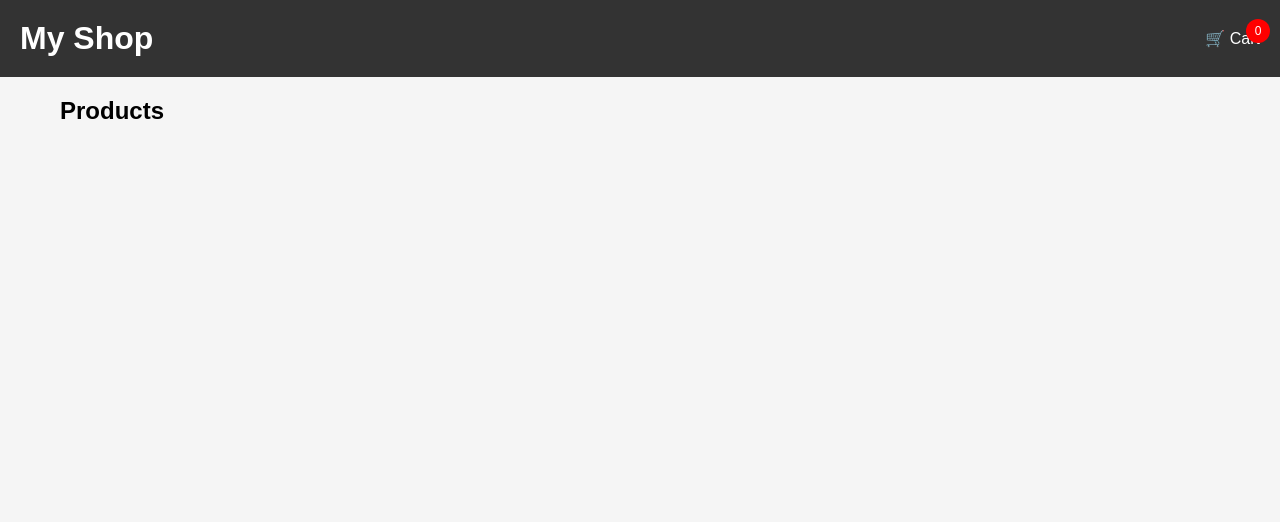
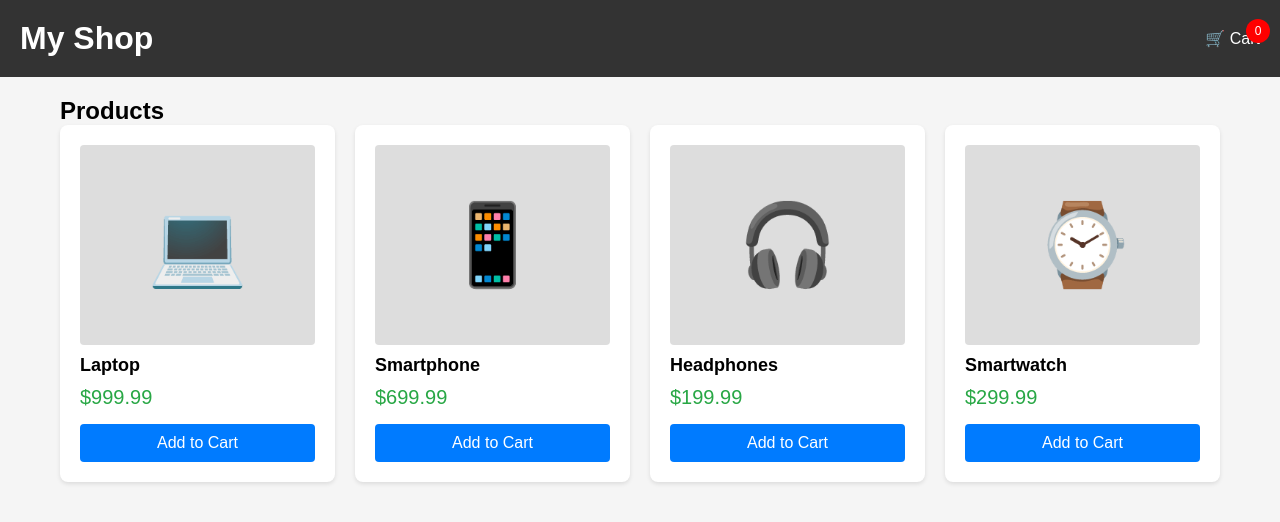
Before and after one commit to TienAnh0108/Lab3_Exercise, a plain HTML site: page Ex1.2/index.html in a window 1280 px wide. Drawn offline with Linux system fonts and the light colour scheme.

Commit message:
Display items on the website store

```diff
--- a/Ex1.2/index.html
+++ b/Ex1.2/index.html
@@ -1,5 +1,6 @@
 <!DOCTYPE html>
 <html lang="en">
+
 <head>
     <meta charset="UTF-8">
     <title>Shopping Cart</title>
@@ -61,7 +62,7 @@
             background: white;
             padding: 20px;
             border-radius: 8px;
-            box-shadow: 0 2px 4px rgba(0,0,0,0.1);
+            box-shadow: 0 2px 4px rgba(0, 0, 0, 0.1);
         }
 
         .product-image {
@@ -141,6 +142,7 @@
         }
     </style>
 </head>
+
 <body>
     <div class="header">
         <h1>My Shop</h1>
@@ -178,7 +180,7 @@
         // TODO: Implement functions
 
         function addToCart(productId) {
-            // TODO: Add product to cart or increase quantity
+
         }
 
         function removeFromCart(itemId) {
@@ -194,7 +196,15 @@
         }
 
         function renderProducts() {
-            // TODO: Display products
+            const grid = document.getElementById('productsGrid');
+            grid.innerHTML = products.map(p => `
+                <div class="product-card">
+                <div class="product-image">${p.image}</div>
+                <div class="product-name">${p.name}</div>
+                <div class="product-price">$${p.price.toFixed(2)}</div>
+                <button class="add-to-cart-btn" onclick="addToCart(${p.id})">Add to Cart</button>
+        </div>
+      `).join('');
         }
 
         function renderCart() {
@@ -209,4 +219,5 @@
         renderProducts();
     </script>
 </body>
+
 </html>
```
